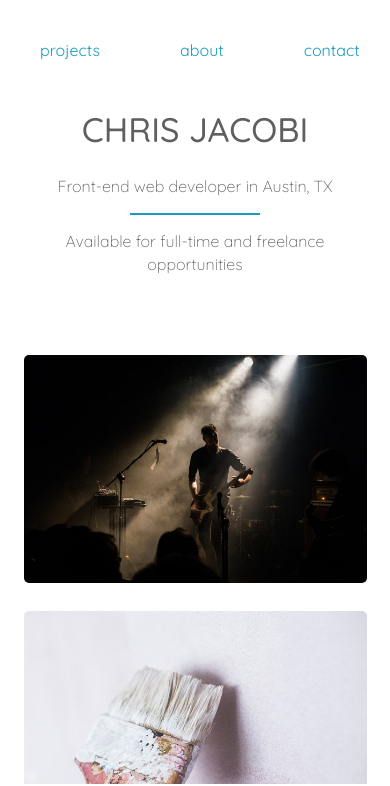
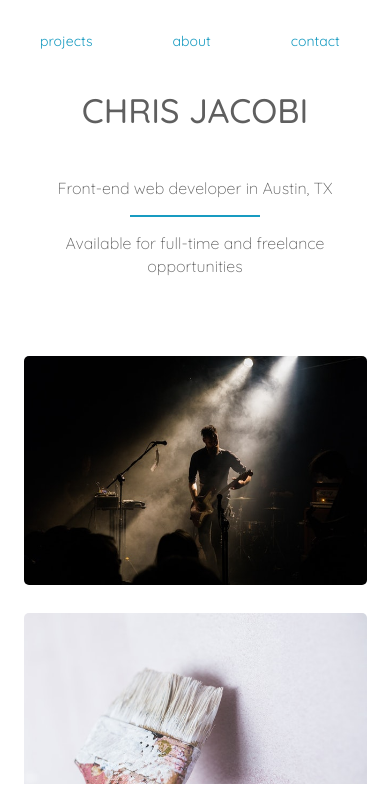
Before and after one commit to chrisxjacobi/re-site, a plain HTML site: page index.html in a window 390 px wide. Shown: the top 786 px of the page. Drawn offline with nearby package versions, Linux system fonts and the light colour scheme.

Commit message:
media screens for small phones

```diff
--- a/resources/css/queries.css
+++ b/resources/css/queries.css
@@ -20,7 +20,8 @@
 /* small phones to small tablets: from 481px to 767px */
 
 @media only screen and (max-width: 767px) {
-    .social-links, .footer p {
+    .social-links,
+    .footer p {
         display: none;
     }
     nav {
@@ -83,4 +84,28 @@
 
 /* small phones: from 0 to 480px */
 
-@media only screen and (max-width: 480px) {}
+@media only screen and (max-width: 480px) {
+    nav {
+        margin: 0;
+        margin-top: 8%;
+        padding-bottom: 8%;
+    }
+    .main-nav li {
+        display: inline-block;
+        text-align: center;
+        padding-right: 50px;
+        font-size: 14px;
+    }
+    #name {
+        margin-top: 0;
+        padding-top: 0;
+        padding-bottom: 2%;
+        font-size: 34px;
+    }
+
+    .jumbotron {
+        margin-top: 10px;
+        font-size: 16px;
+        margin-bottom: 0;
+    }
+}
```
